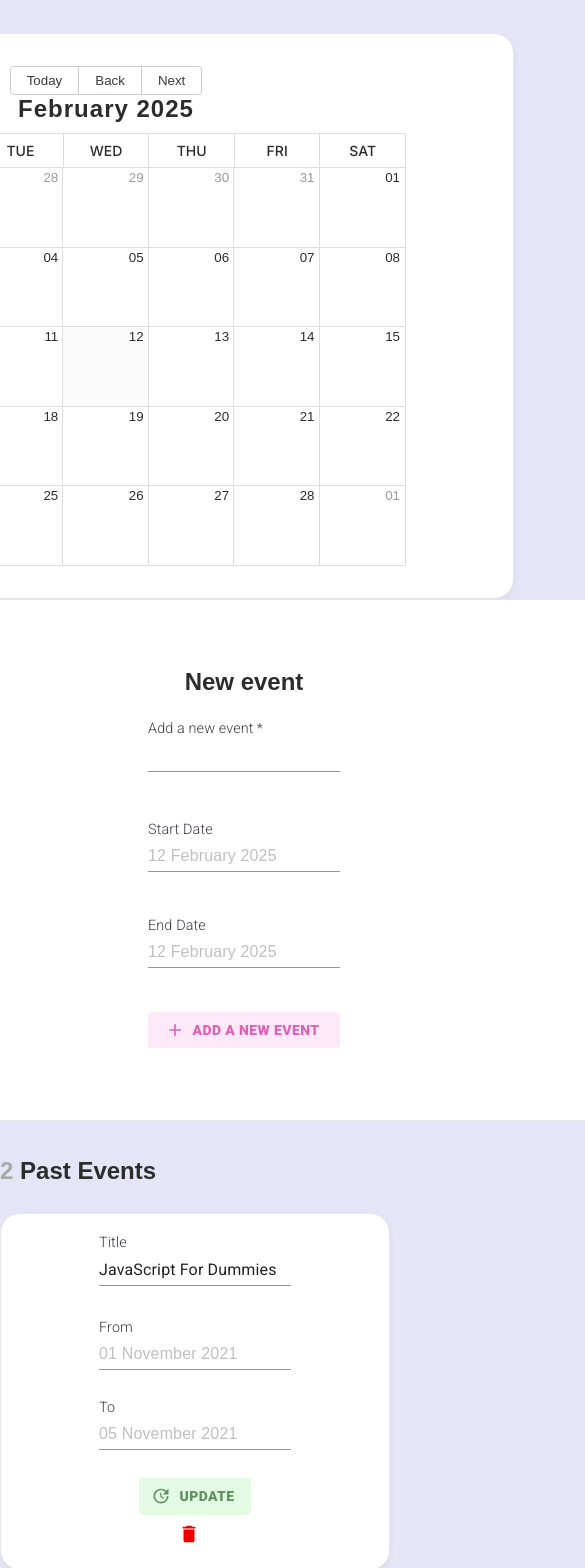
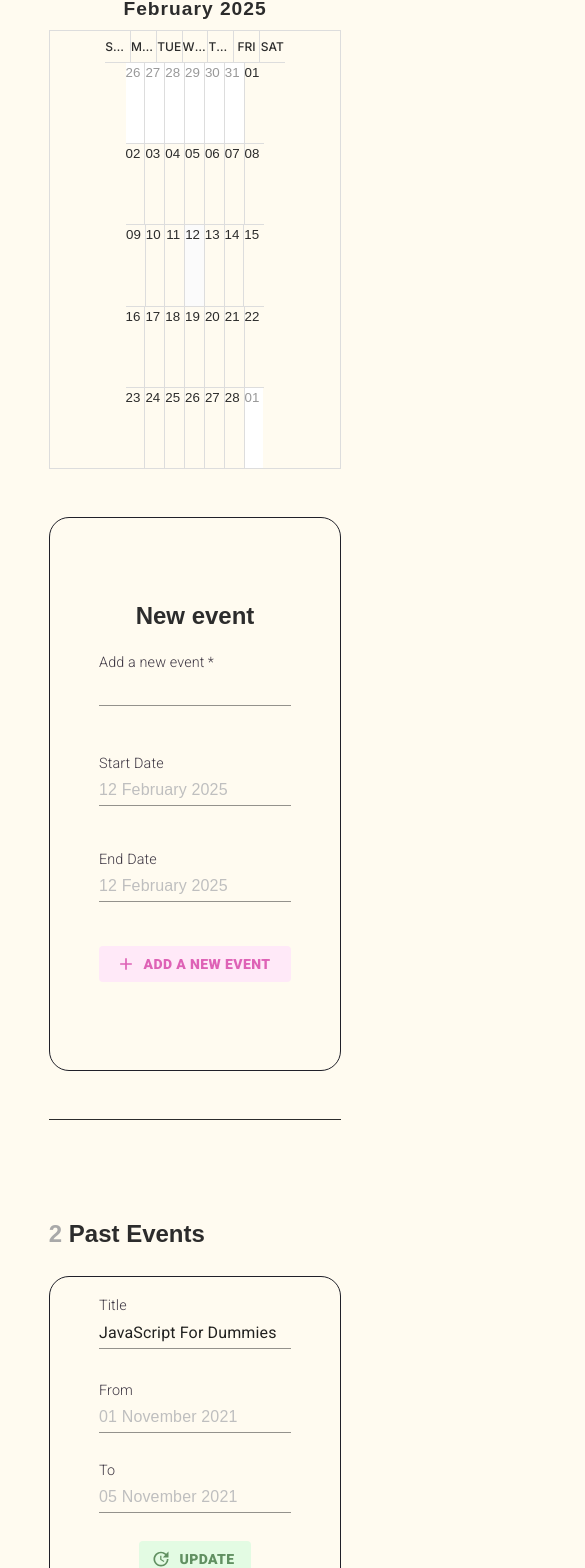
Before and after one commit to inaavm/calendar-react, a React (Create React App) app: page / in a window 390 px wide. Shown: the part 212-1780 px from the top of the page, 585 px wide, since content can reach past the window. Built offline with nearby package versions, Linux system fonts and the light colour scheme.

Commit message:
updated app.css

```diff
--- a/src/App.css
+++ b/src/App.css
@@ -13,11 +13,11 @@ body{
     background-color:#FAF7EF;
     background-color:#F9F9F7; */
     color: #2c2c2c;
-    background-color: #e5e5f7;
-    /* opacity: 0.1; */
-    /* background-image: radial-gradient(#F9F9F7 0.5px, transparent 0.5px);
-    background-size: 10px 10px;
-   */
+    background-color: #FFFBF0;
+    /* opacity: 1;
+    background-image: radial-gradient(#7A09B3 0.5px, transparent 0.5px);
+    background-size: 10px 10px; */
+
 
 }
 
@@ -47,49 +47,56 @@ h1, h3 {
 .container {
     width: 75%;
     max-width: 1200px;
-    margin: auto auto;
+    margin: 2rem auto;
     display: flex;
     flex-direction: column;
     align-items: center;
     box-sizing: border-box;
 }
+
 .container--calendar-form {
     width: 100%;
+    height: 70%;
     display: flex;
     flex-direction: row;
     justify-content: space-between;
-    align-items: stretch; /* Ensures both elements stretch to the same height */
-    padding: 0;
-    margin: 1rem 0;
+    align-items:flex-start;
+    padding: 2rem;
+    margin-top: -4rem;
+            /* border deco  */
+    margin-bottom: 3rem;
+    border-bottom: 1px solid  #2c2c2c;
+    z-index: 10;
 }
 
 .calendar {
     /* flex: 1;   */
-    height: 100%;
-    background-color:#ffffff ;
-    padding: 2rem;
-     border: 1px solid #E7E7E6;
+    width:50%;
+    /* background-color:#ffffff ; */
+    padding: 0rem;
+     /* border: 1px solid #E7E7E6;  */
     border-radius: 20px;
-    box-shadow: 0 2px 8px -2px rgba(33, 22, 76, .08);
+    /* box-shadow: 0 2px 8px -2px rgba(33, 22, 76, .08); */
 }
 
 .form {
-
-    width:25%;
+    height:50%;
+    width:auto;
     display: flex;
     flex-direction: column;
     justify-content: center;
     align-items: center;
-    border: 1px solid #E7E7E6;
-    background-color:#ffffff ;
-    padding: 3rem;
+    border: 1px solid #202029;
+    /* background-color:#ffffff ; */
+    padding: 4rem;
+    margin-top:3rem;
     border-radius: 20px;
-    box-shadow: 0 2px 8px -2px rgba(33, 22, 76, .08);
+    /* box-shadow: 0 2px 8px -2px rgba(33, 22, 76, .08); */
 }
 
 .existing-books {
     width: 100%;
-    margin: 0;
+    margin: 2rem;
     display: flex;
     flex-direction: column;
     justify-content: center;
@@ -110,11 +117,10 @@ h1, h3 {
     align-items: center;
     justify-content: space-between;
     width: 100%;
-    background-color:#ffffff ;
-    box-shadow: 0 2px 8px -2px rgba(33, 22, 76, .08);
-    border: 1px solid #E7E7E6;
-    background-color:#ffffff ;
-    box-shadow: 0 2px 8px -2px rgba(33, 22, 76, .08);
+    /* background-color:#ffffff ; */
+    border: 1px solid #202029;
+    /* background-color:#ffffff ; */
+     /* box-shadow: 0 2px 8px -2px rgba(33, 22, 76, .08);  */
     border-radius: 20px;
     padding:1rem 2rem;
     margin-bottom: 1rem;
@@ -142,42 +148,54 @@ h1, h3 {
 
 .animation-container{
     display:flex;
+    flex-direction: block;
     position:fixed;
-    top:2rem;
-    width:40rem;
-    right:0rem;
-    /* background-color: white; */
-    z-index: 10;
+    justify-content: center;
+    right:8%;
+    width:30rem;
+    top:0rem;
+    padding-bottom:1rem;
 }
 
 .animation-container p{
-     height:3rem;
-     background-color: white;
-     line-height: 1.5;
      font-size: 1rem;
      font-family: "Montserrat" sans-serif;
-     font-weight: 200;
-     box-shadow: 0 2px 8px -2px rgba(33, 22, 76, .08);
-     border: 1px solid #E7E7E6;
-     padding: .5rem;
-     width:40rem;
-     border-radius: .4rem;
+     font-weight: 500;
+     top:10rem;
+     position: fixed;
+     right: 12%;
+}
 
-}
 
 .animation {
     padding:0rem;
     width:100rem;
     height: auto;
-    margin-right: 0rem;
+    right:0 rem;
+
 }
 
 .weekday {
-    color:#7B09B3;
+    color:#FF0000;
     font-family: "Lora";
     font-style: italic;
     font-weight: 600;
     font-size: 6rem;
+}
+
+.day {
+    color:#202029;
+    font-style: regular;
+    font-weight: 600;
+    font-size: .6rem;
+}
+
+.header {
+    position: sticky;
+    top:0rem;
+    background-color: #FFFBF0;
+    z-index: 100;
+    border-bottom:1px solid #202029;
 }
 
 .currentdate {
@@ -188,99 +206,35 @@ h1, h3 {
     margin: 1rem auto;
 }
 
-/* .wavy-circle {
-    width: 100px;
-    height: 100px;
-    background-color: rgba(255, 79, 123, 0.5);
-    border-radius: 50%;
-    box-shadow: 0 0 20px rgba(255, 79, 123, 0.8);
-    position: relative; */
-    /* animation: rotateWave 3s ease-in-out forwards, waveEffect 1.5s infinite alternate ease-in-out; */
-/* } */
-
-/* Rotation animation */
-/* @keyframes rotateWave {
-    0% {
-        transform: rotate(0deg);
-    }
-    100% {
-        transform: rotate(360deg);
-    }
-} */
-
-/* Wavy distortion effect */
-@keyframes waveEffect {
-    0% {
-        border-radius: 50% 40% 50% 60%;
-    }
-    100% {
-        border-radius: 60% 50% 40% 50%;
-    }
-}
-
-/* .modal-overlay {
-    position: fixed;
-    top: 0;
-    /* left: 20rem; *
-    width:100%;
-    height: 100%;
-    /* background-color: rgba(0, 0, 0, 0.5);  *
-    display: flex;
-    justify-content: center;
-    align-items: center;
-    z-index: 1000; /* Ensure it sits on top of other elements */
-  /* } */
-
-/*
-  .modal-content {
-    background-color: white;
-    padding: 20px;
-    border-radius: 10px;
-    text-align: center;
-    max-width: 400px;
-    width:50%;
-
-  }
-
-  /*
-  .modal-close-btn {
-    background-color: #DE62B6;
-    color: white;
-    border: none;
-    padding: 10px 20px;
-    border-radius: 5px;
-    cursor: pointer;
-    font-weight: bold;
-  }
-
-  .modal-close-btn:hover {
-    background-color: #d34f96;
-  }
-   */
-
-
 
 @media (max-width:600px) {
+
+    .animation-container {
+        display: none;
+    }
     .container {
-        width: 100%;
+        /* width: 100%; */
         margin: auto auto;
+       margin-top:1rem;
         display: flex;
         flex-direction: column;
         align-items: center;
-        box-sizing: border-box;
+        /* box-sizing: border-box; */
     }
     .container--calendar-form {
-        width: 100vh;
+        max-width: 100vh;
         display: flex;
         flex-direction: column;
+        align-items: center;
+        justify-content: center;
         /* justify-content: space-between;
         align-items: stretch; /* Ensures both elements stretch to the same height */
         padding: 0;
-        overflow-x: hidden;
-        /* margin: 2rem 0;       */
+        /* overflow-x: hidden; */
+
     }
     .calendar {
-        width: 80%;
+        width: 100%;
         margin: 0;
     }
 
@@ -290,11 +244,14 @@ h1, h3 {
         flex-direction: column;
         justify-content: center;
         align-items: center;
-        border: 1px solid #E7E7E6;
-        background-color:#ffffff ;
-        padding: 3rem;
+        /* border: 1px solid #E7E7E6; */
+        /* background-color:#ffffff ; */
+        /* padding: 3rem; */
         border-radius: 20px;
-        box-shadow: 0 2px 8px -2px rgba(33, 22, 76, .08);
+        margin: 3rem;
+        box-sizing: border-box;
+
+        /* box-shadow: 0 2px 8px -2px rgba(33, 22, 76, .08); */
     }
 
 
@@ -318,74 +275,20 @@ h1, h3 {
         margin:0;
     }
 
+    .container-existing__wrapper{
+        display: flex;
+        align-items: center;
+        justify-content: space-between;
+        width: 100%;
+        /* background-color:#ffffff ; */
+        border: 1px solid #202029;
+        background-color:none ;
+        /* box-shadow: 0 2px 8px -2px rgba(33, 22, 76, .08); */
+        border-radius: 20px;
+        padding:1rem 2rem;
+        margin-bottom: 1rem;
+        box-sizing: border-box;
+    }
 }
 
-/* body::before,
-body::after {
-  content: "";
-  position: fixed;
-  z-index: -1;
-}
-
-/* Circle */
-/* body::before {
-  width: 300px;
-  height: 300px;
-  border-radius: 50%;
-  background: linear-gradient(45deg, #ff9a9e, #fad0c4);
-  top: -100px;
-  left: -100px;
-  opacity: 0.5;
-} */
-
-/* Triangle
-body::after {
-  width: 0;
-  height: 0;
-  border-left: 100px solid transparent;
-  border-right: 100px solid transparent;
-  border-bottom: 200px solid rgba(130, 136, 243, 0.2);
-  bottom: -100px;
-  right: -50px;
-  transform: rotate(15deg);
-} */
-
-/* Add more shapes */
-/* .shape-1,
-.shape-2 {
-  position: fixed;
-  z-index: -1;
-} */
-
-/* .shape-1 {
-  width: 150px;
-  height: 150px;
-  background: rgba(222, 97, 181, 0.2);
-  border-radius: 30% 70% 70% 30% / 30% 30% 70% 70%;
-  top: 20%;
-  right: 0%;
- animation: float 6s ease-in-out infinite;
-}
-
-/* .shape-2 {
-    width: 150px;
-    height: 150px;
-  background: rgba(130, 136, 243, 0.2);
-  border-radius: 63% 37% 54% 46% / 55% 48% 52% 45%;
-  bottom: 15%;
-  left: 5%; */
- /* animation: float 8s ease-in-out infinite reverse;
-} */
-
-/* @keyframes float {
-  0% {
-    transform: translateY(0px);
-  }
-  50% {
-    transform: translateY(-20px);
-  }
-  100% {
-    transform: translateY(0px);
-  }
-}
- */
+/* // calendar MUI style */
--- a/src/components/CalendarStyles.css
+++ b/src/components/CalendarStyles.css
@@ -51,3 +51,28 @@
     font-weight: 700 !important;
 
 }
+
+.rbc-calendar {
+  width: 100% !important;
+  max-width: 100%;
+}
+
+.rbc-month-view {
+  display: flex;
+  flex-direction: column;
+  align-items: center;
+}
+
+/* Ensure the calendar adjusts on smaller screens */
+@media (max-width: 768px) {
+  .rbc-toolbar-label {
+    font-size: 1.2rem !important;
+  }
+  .rbc-event {
+    font-size: 0.5rem !important;
+    padding: 2px !important;
+  }
+  .rbc-header {
+    font-size: 0.75rem !important;
+  }
+}
```
Also changed, not shown: 2 other files (tests, documents, lock files or other folders).
